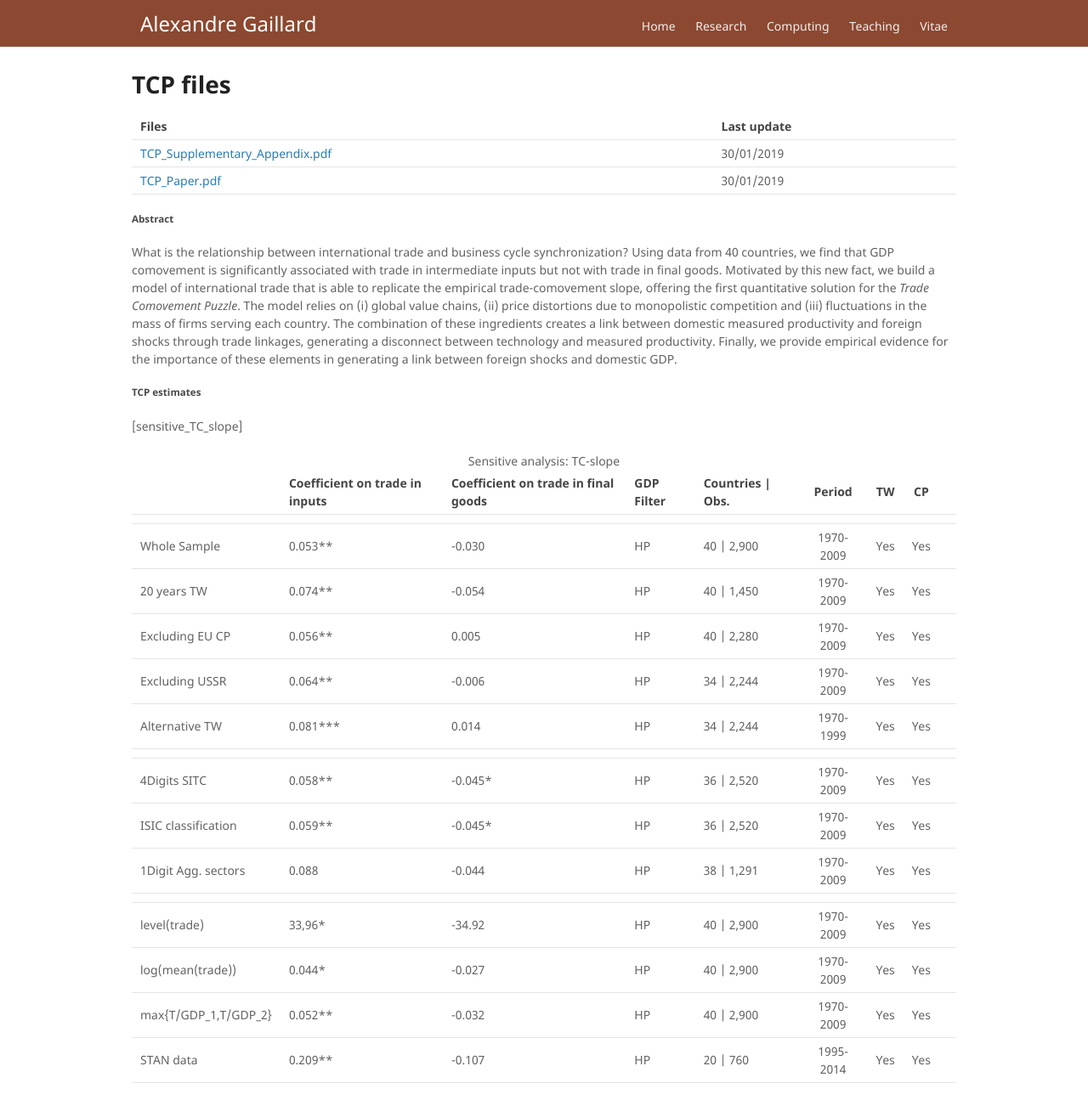
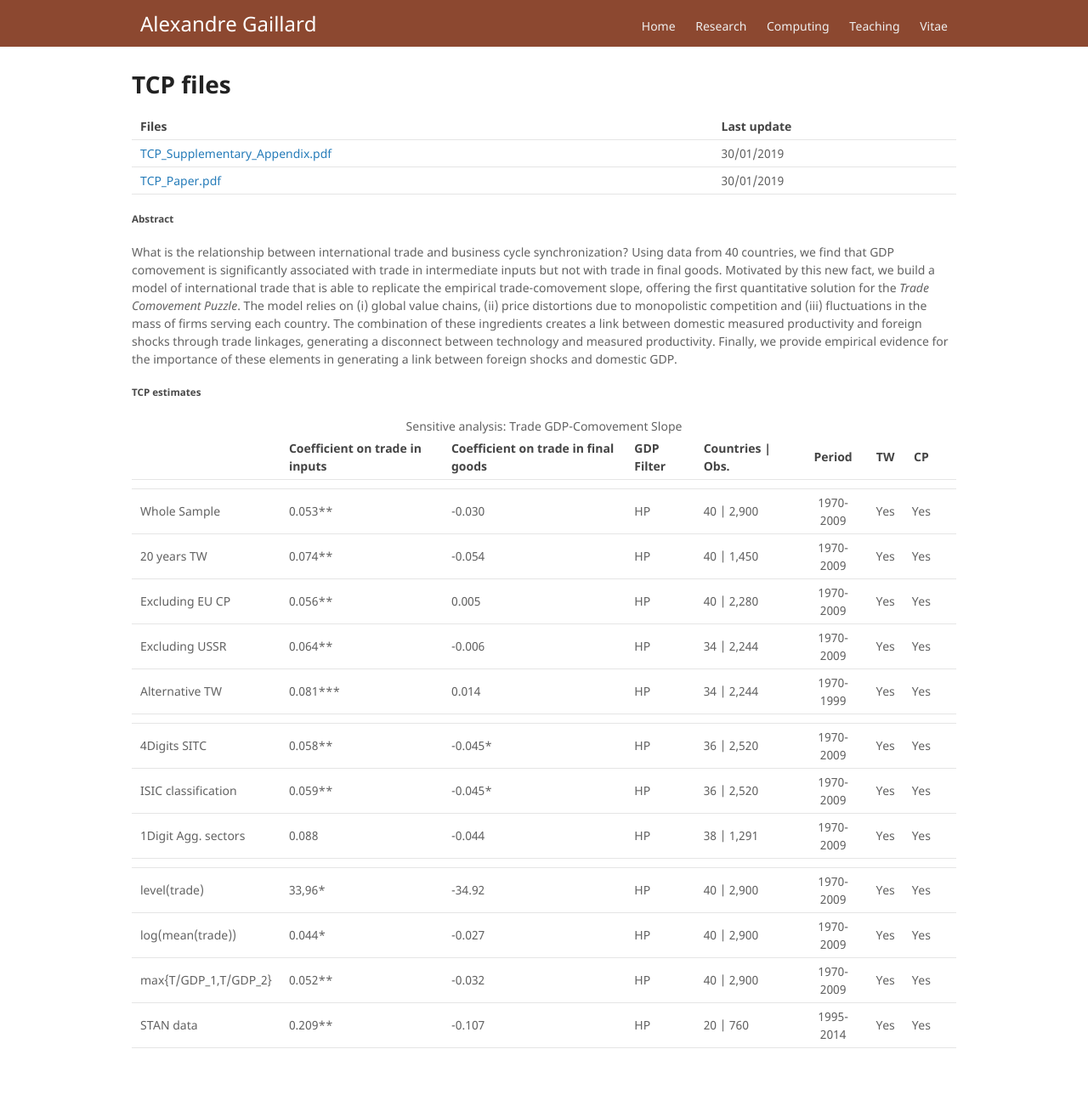
Before and after one commit to AGaillardTSE/AGaillardTSE.github.io, a Jekyll site: the page built from projects/TCP/index.md, in a window 1280 px wide. Shown: the whole page at 85% size. Built offline with Jekyll 4.4.1, drawn with Linux system fonts in a browser that asks for light colours; our own code applies the rules of GitHub Pages for plain Markdown files; after the commit the page ends 1254 px from its top, so only the background shows below that.

Commit message:
Update index.md

```diff
--- a/projects/TCP/index.md
+++ b/projects/TCP/index.md
@@ -15,11 +15,8 @@ redirect_from:
 What is the relationship between international trade and business cycle synchronization? Using data from 40 countries, we find that GDP comovement is significantly associated with trade in intermediate inputs but not with trade in final goods. Motivated by this new fact, we build a model of international trade that is able to replicate the empirical trade-comovement slope, offering the first quantitative solution for the *Trade Comovement Puzzle*. The model relies on (i) global value chains, (ii) price distortions due to monopolistic competition and (iii) fluctuations in the mass of firms serving each country. The combination of these ingredients creates a link between domestic measured productivity and foreign shocks through trade linkages, generating a disconnect between technology and measured productivity. Finally, we provide empirical evidence for the importance of these elements in generating a link between foreign shocks and domestic GDP.
 
 ##### TCP estimates
-<span id="sensitive_TC_slope"
-label="sensitive_TC_slope">\[sensitive\_TC\_slope\]</span>
-
 <table>
-<caption>Sensitive analysis: TC-slope</caption>
+<caption>Sensitive analysis: Trade GDP-Comovement Slope</caption>
 <thead>
 <tr class="header">
 <th style="text-align: left;"></th>
```
